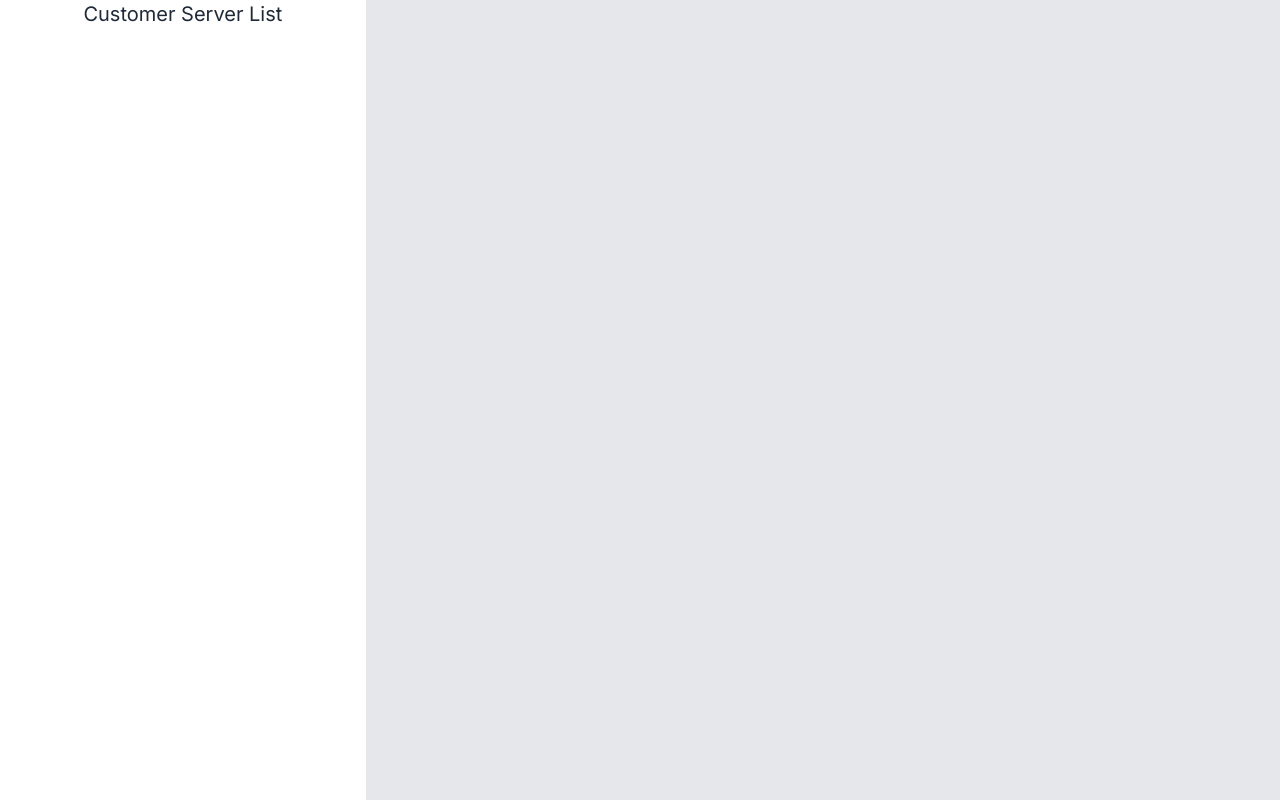
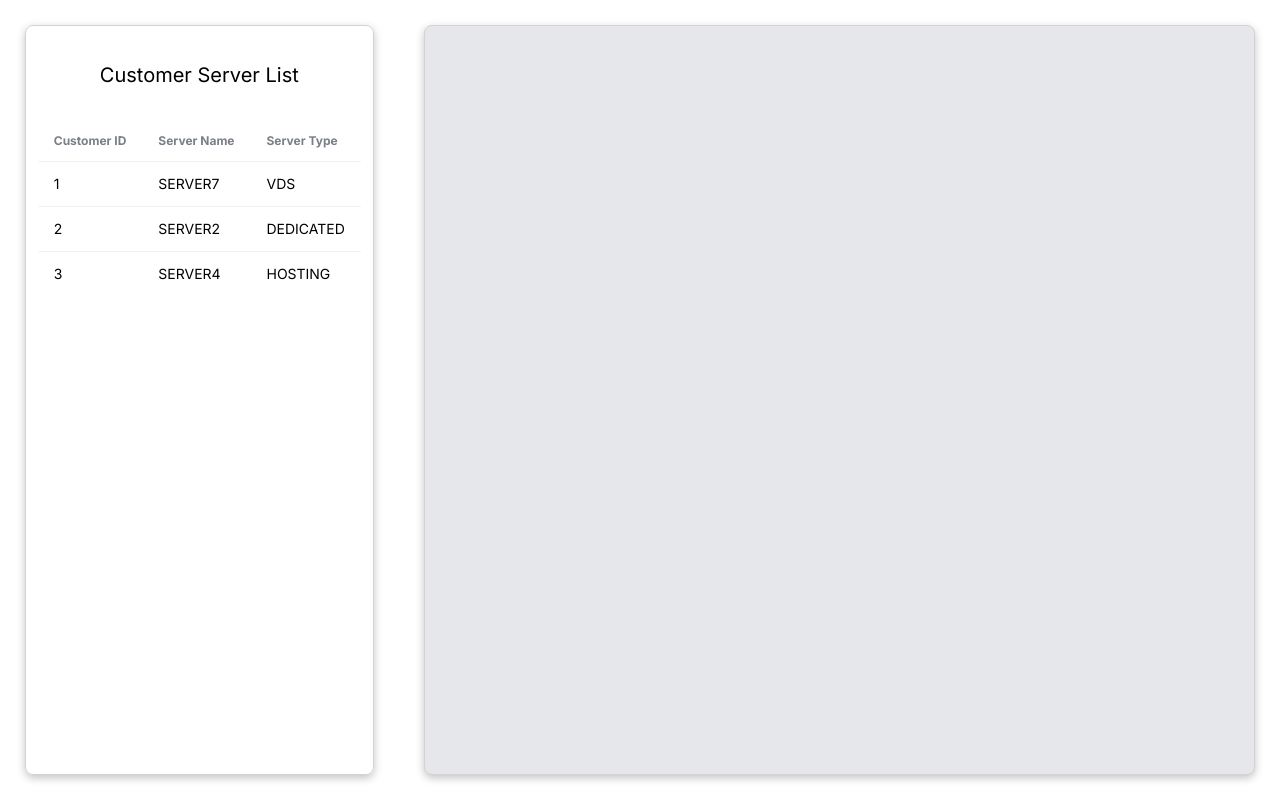
Before and after one commit to eternalfury71/Customer_server_edit, a Next.js app: page / in a window 1280 px wide. Built offline with nearby package versions, Linux system fonts and the light colour scheme; data requests are answered from the project's data file.

Commit message:
added api and fetched data

```diff
--- /dev/null
+++ b/apis.js
@@ -0,0 +1,10 @@
+
+
+const baseUrl = 'http://localhost:3001';
+
+
+export const getServerList = async () => {
+    const res = await fetch(`${baseUrl}/servers`);
+    const serversList = await res.json();
+    return serversList;
+}
--- a/app/components/CustomerServer.jsx
+++ b/app/components/CustomerServer.jsx
@@ -1,3 +1,4 @@
+import { getServerList } from '@/apis'
 import React from 'react'
 
 export const CustomerServer = () => {
--- /dev/null
+++ b/app/components/EditingModal.jsx
@@ -0,0 +1,5 @@
+import React from 'react'
+
+
+export const Modal = () => {
+}
--- a/app/components/ListEdit.jsx
+++ /dev/null
@@ -1,5 +0,0 @@
-import React from 'react'
-
-
-export const ListEdit = () => {
-}
--- a/app/components/ServersList.jsx
+++ b/app/components/ServersList.jsx
@@ -1,12 +1,33 @@
 import React from 'react'
-import { CustomerServer } from './CustomerServer'
 
+export const ServerList = ({listOfServers}) => {
 
-export const ServerList = () => {
   return (
     <div>
       <h1 className='text-xl'>Customer Server List</h1>
-      <CustomerServer />
+      <div className='mt-8'>
+            <table className="table">
+                <thead>
+                    <tr className='cursor-default pointer-events-none'>
+                        <th>Customer ID</th>
+                        <th>Server Name</th>
+                        <th>Server Type</th>
+                    </tr>
+                </thead>
+                <tbody>
+                  {listOfServers.map((server) => {
+                    const {customer_id, server_name, server_type} = server;
+                    return(
+                      <tr key={customer_id} className='uppercase'>
+                        <td>{customer_id}</td>
+                        <td>{server_name}</td>
+                        <td>{server_type}</td>
+                      </tr>
+                    )
+                  })}
+                </tbody>
+            </table>
+        </div>
     </div>
   )
 }
--- a/app/page.jsx
+++ b/app/page.jsx
@@ -1,15 +1,18 @@
-import { ListEdit } from "./components/ListEdit";
+import { getServerList } from "@/apis";
+import { Modal } from "./components/EditingModal";
 import { ServerList } from "./components/ServersList";
 import '@/styles/globals.scss'
 
-export default function Home() {
+export default async function Home() {
+  const listOfServers = await getServerList();
+
   return (
     <main className="w-full h-screen flex">
       <section className="w-[40%]">
-        <ServerList />
+        <ServerList listOfServers = {listOfServers}/>
       </section>
       <section className="w-full bg-gray-200">
-        <ListEdit />
+        <Modal />
       </section>
     </main>
   );
--- /dev/null
+++ b/data/servers.json
@@ -0,0 +1,19 @@
+{
+    "servers": [
+        {
+            "customer_id": "1",
+            "server_name" : "server7",
+            "server_type": "vds"
+        },
+        {
+            "customer_id": "2",
+            "server_name" : "server2",
+            "server_type": "dedicated"
+        },
+        {
+            "customer_id": "3",
+            "server_name" : "server4",
+            "server_type": "hosting"
+        }
+    ]
+}
--- a/package.json
+++ b/package.json
@@ -6,10 +6,12 @@
     "dev": "next dev",
     "build": "next build",
     "start": "next start",
-    "lint": "next lint"
+    "lint": "next lint",
+    "json-server": "json-server --watch data/servers.json --port 3001"
   },
   "dependencies": {
     "daisyui": "^4.6.1",
+    "json-server": "^1.0.0-alpha.23",
     "next": "14.1.0",
     "react": "^18",
     "react-dom": "^18"
--- a/styles/globals.scss
+++ b/styles/globals.scss
@@ -2,10 +2,29 @@
 @tailwind components;
 @tailwind utilities;
 
+body {
+    background-color: #fff;
+    color: #000;
+}
 
 section {
     display: flex;
+    max-height: 100%;
     flex-direction: column;
     align-items: center;
-    height: 100vh;
+    margin: 25px;
+    padding: 35px;
+    border: 1px solid lightgray;
+    border-radius: 8px;
+    overflow: auto;
+    text-align: center;
+    box-shadow: rgba(0, 0, 0, 0.24) 0px 3px 8px;
 }
+
+tr {
+    cursor: pointer;
+    &:hover {
+        background-color: lightcoral;
+        color: azure;
+    }
+}
```
Also changed, not shown: 1 other file (tests, documents, lock files or other folders).
